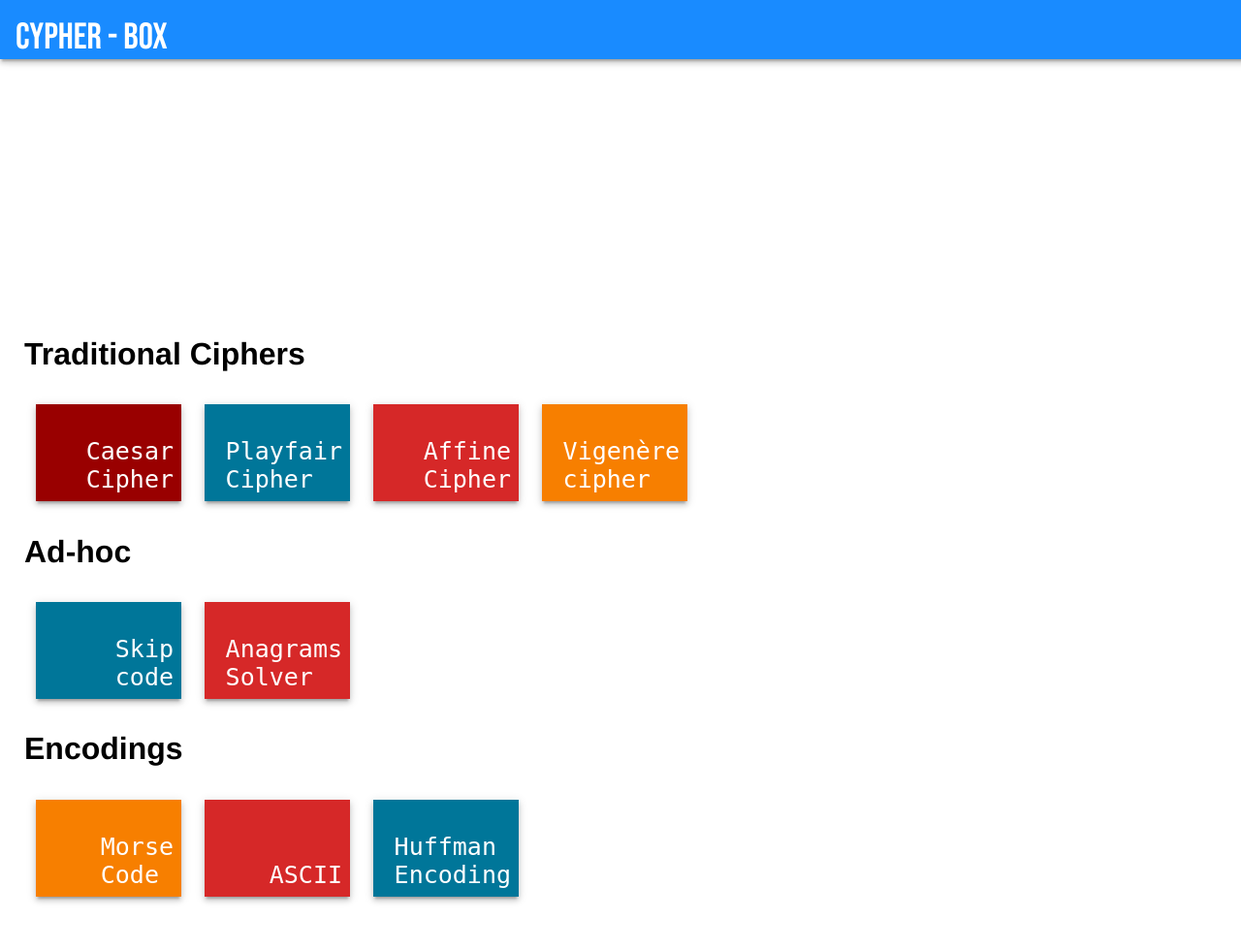
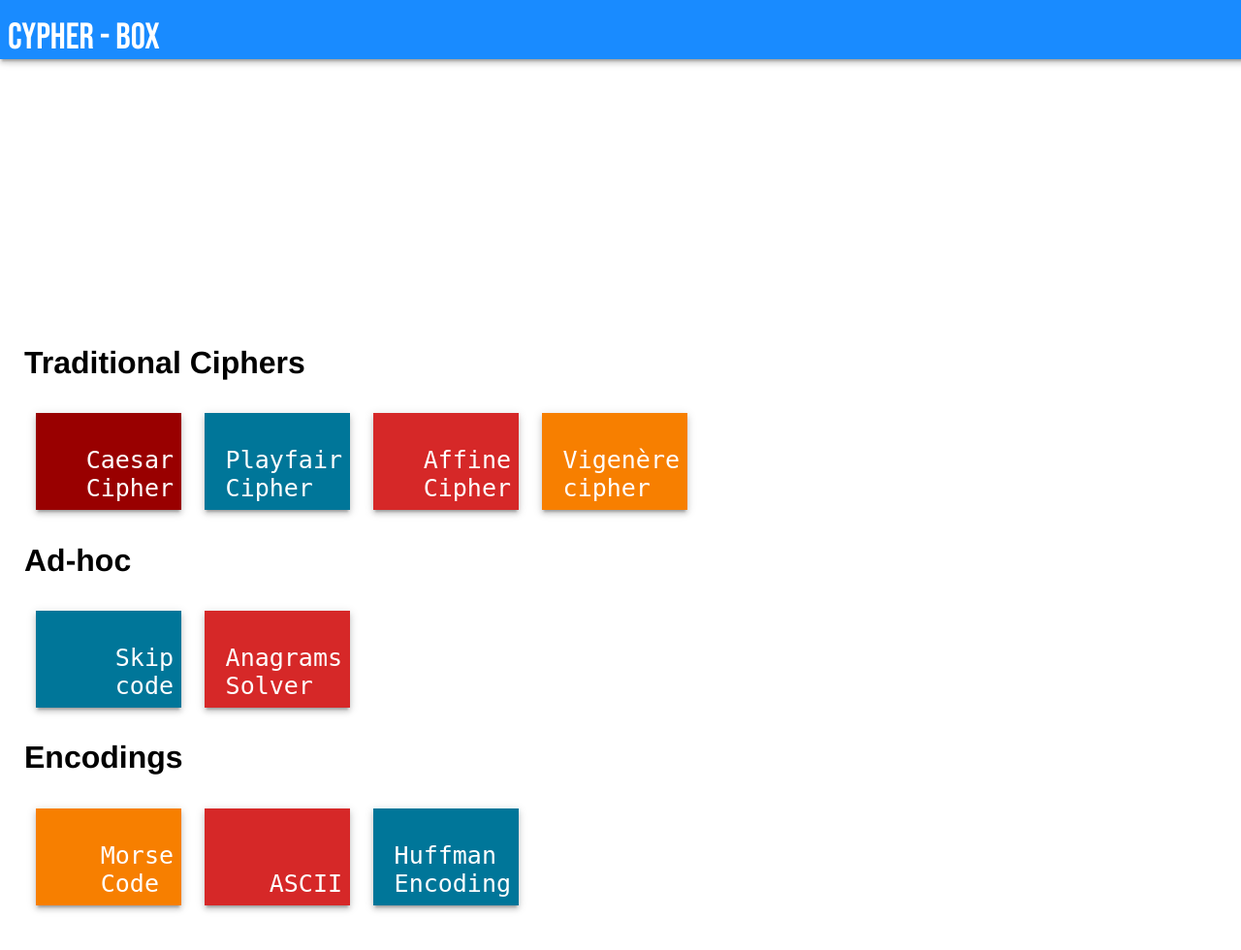
Before and after one commit to Priyanshu-001/cypher-box, a Django app: page / in a window 1280 px wide. Shown: the top 980 px of the page at 97% size. Run offline with Django 3.2, Linux system fonts and the light colour scheme.

Commit message:
best commit

```diff
--- a/static/c1.css
+++ b/static/c1.css
@@ -1,21 +1,19 @@
 @import url('https://fonts.googleapis.com/css2?family=Permanent+Marker&display=swap');
 @import url('https://fonts.googleapis.com/css2?family=Bebas+Neue&display=swap');
 .header {
- display: flex;
+
     background: #198bff;
-  box-shadow:
-    0 4px 5px 0 rgba(0, 0, 0, 0.14),
-    0 2px 9px 1px rgba(0, 0, 0, 0.12),
-    0 4px 2px -2px rgba(0, 0, 0, 0.2);
+    box-shadow: 0 4px 5px 0 rgb(0 0 0 / 14%), 0 2px 9px 1px rgb(0 0 0 / 12%), 0 4px 2px -2px rgb(0 0 0 / 20%);
     color: #ede7e6;
     display: flex;
     flex-direction: row;
-  flex-wrap: nowrap;
     font-size: 27px;
     height: fit-content;
     justify-content: flex-start;
-  padding: 16px 16px 0 16px;
-
+    padding: 0px;
+    padding-top: 16px;
+    margin-bottom: 12px;
+    padding-left: 8px;
     position: fixed;
     transition: transform 0.233s cubic-bezier(0, 0, 0.21, 1) 0.1s;
     width: 100%;
@@ -64,9 +62,10 @@ main {
    height: fit-content;
    justify-content: center;
    padding: 25px 25px 25px 25px;
-   margin-top: 15px;
+   margin-top: 1.5em;
    flex-direction: column;
    display: flex;
+
 }
 
 .gallery
@@ -164,6 +163,7 @@ button
 {
   .header{
     justify-content: center;
+    padding-left: 0px;
   }
   main{
      flex-direction: column;
@@ -171,6 +171,7 @@ button
      margin-right: 0px;
      margin-left: 0px;
      overflow-wrap: anywhere;
+
   }
   .snippets{
     width: fit-content;
```
Also changed, not shown: main/templates/sw.js (+29 -19 lines), static/sw.js (deleted, +0 -48 lines). Lines whose indentation alone changed are shown as unchanged.
